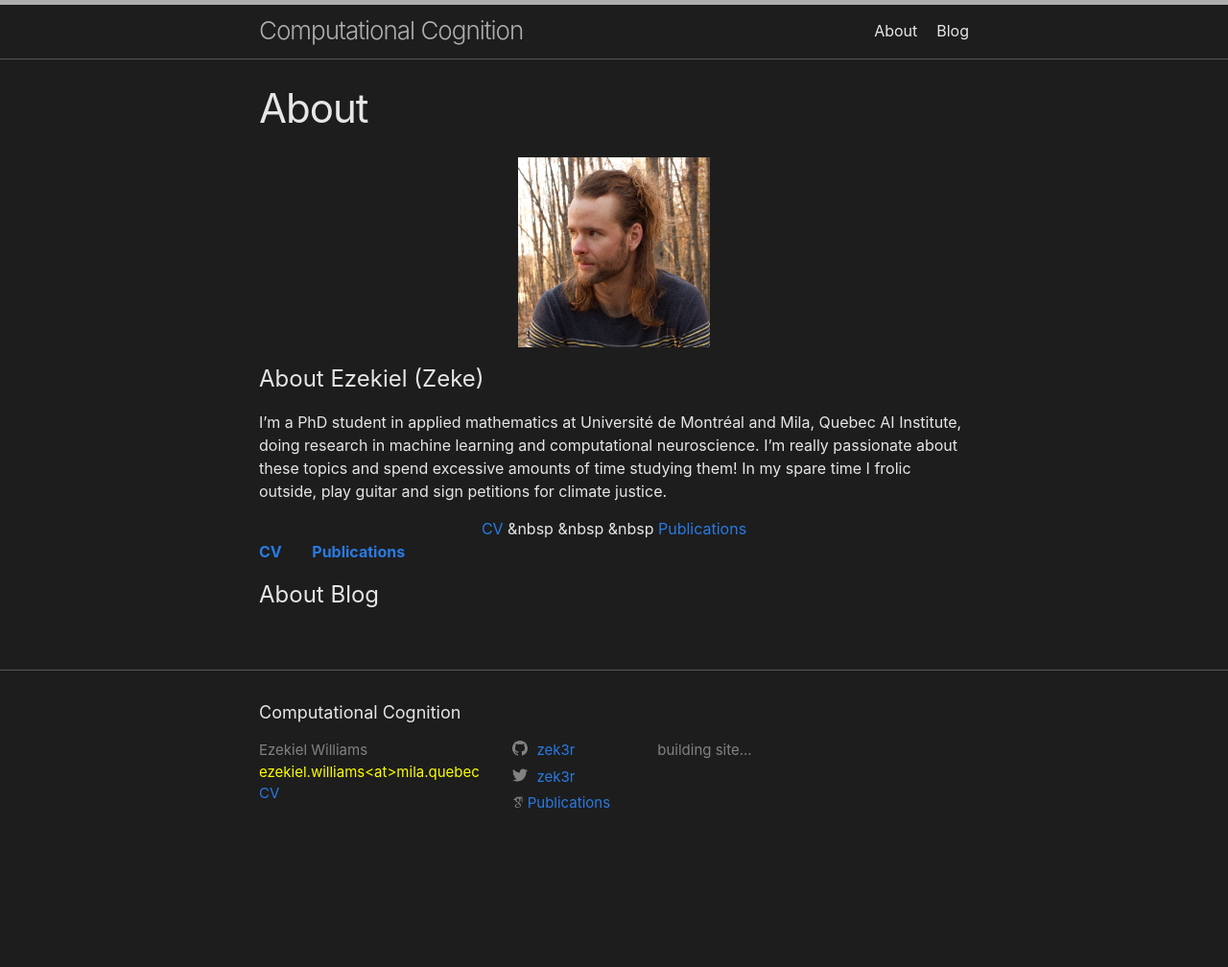
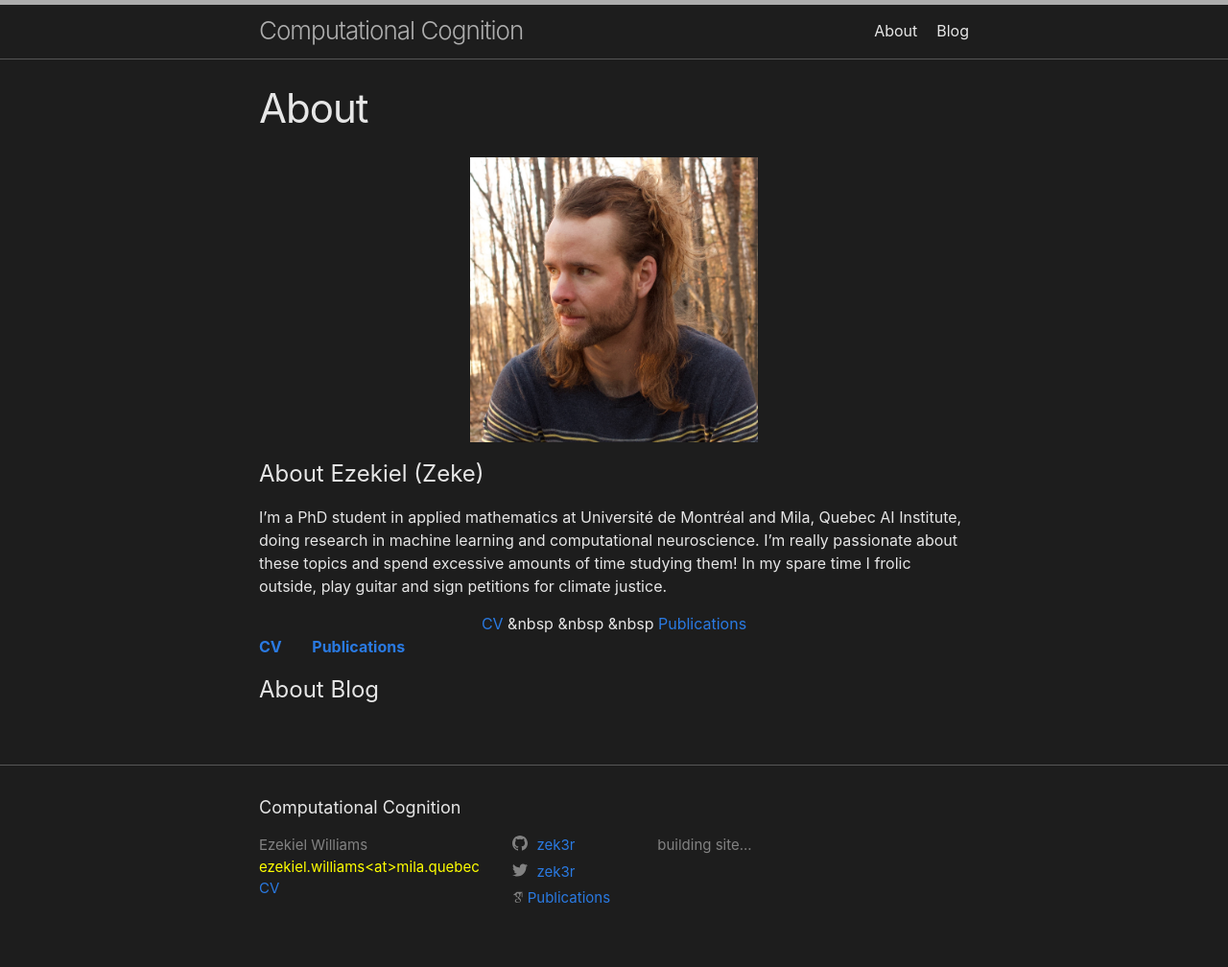
Before and after one commit to zek3r/zek3r.github.io, a Jekyll site: the page built from about.markdown, in a window 1280 px wide. Shown: the whole page at 96% size. Built offline with Jekyll 4.4.1, drawn with Linux system fonts in a browser that asks for light colours; some web fonts are replaced; before the commit the page ends 909 px from its top, so only the background shows below that.

Commit message:
updating stuff...

```diff
--- a/about.markdown
+++ b/about.markdown
@@ -6,7 +6,7 @@ permalink: /about/
 
 
 
-<p style="text-align:center;"><img src="https://zek3r.github.io/profile.jpeg" title="zeke spent all night making this webpage" width="200"/></p>
+<p style="text-align:center;"><img src="https://zek3r.github.io/profile.jpeg" title="zeke spent all night making this webpage" width="300"/></p>
 
 # About Ezekiel (Zeke)
 
```
